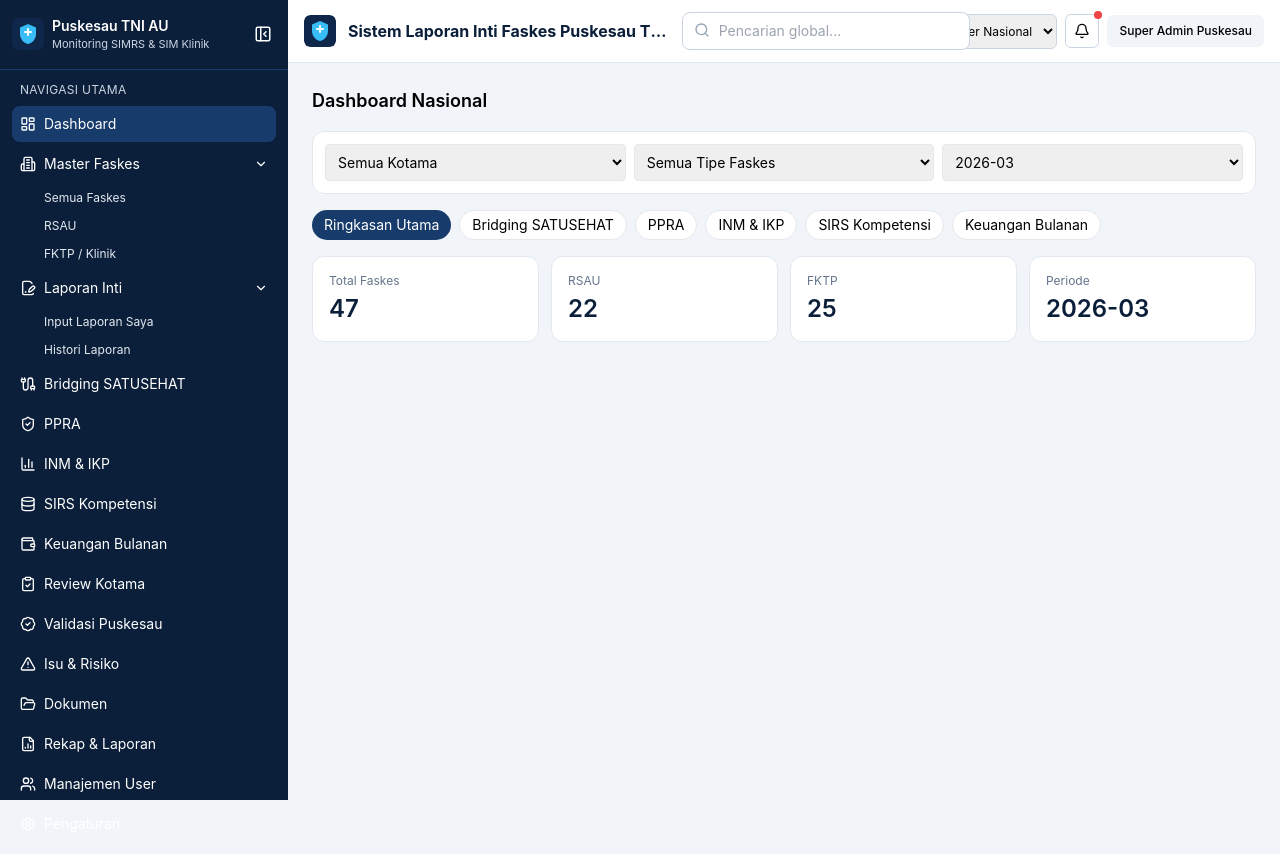
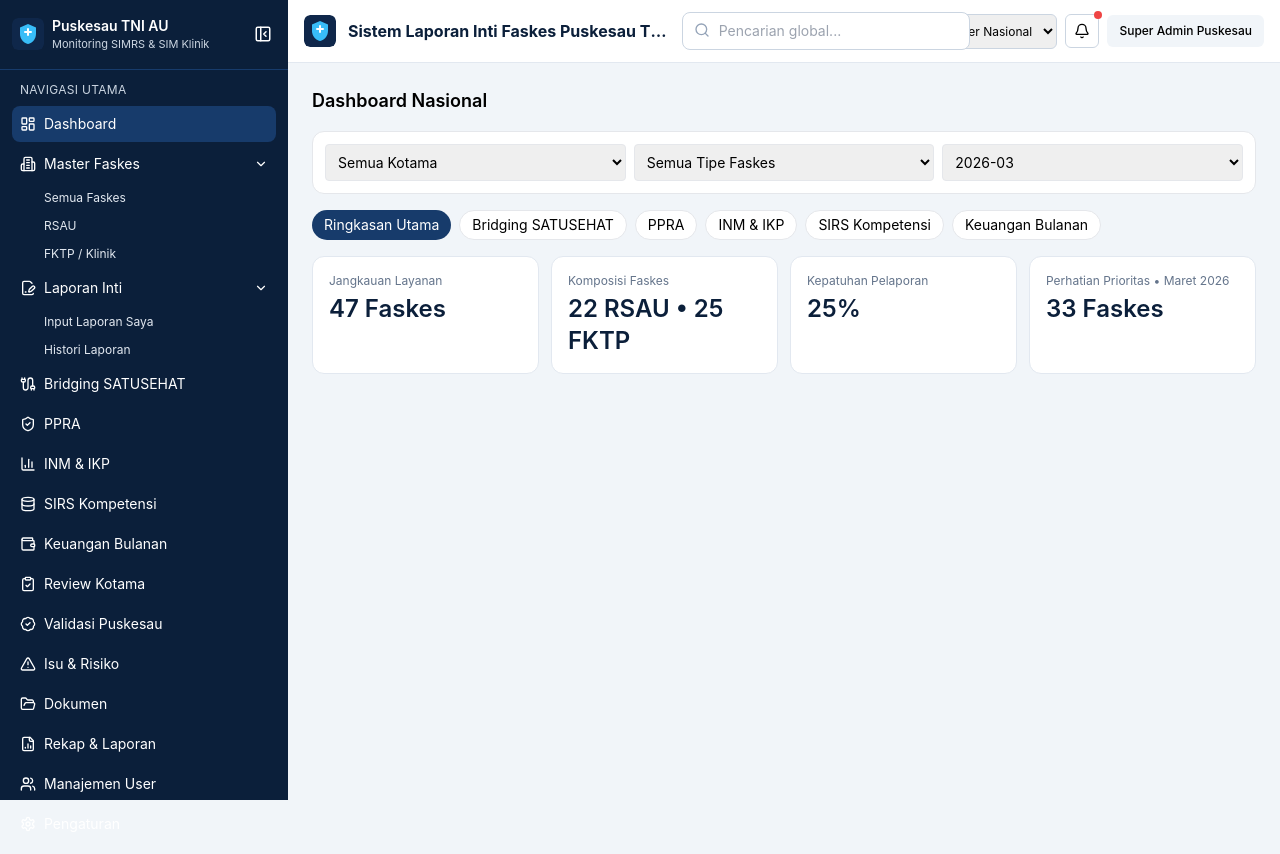
Before and after one commit to sobri3195/monitoring-simrs, a React (Vite) app: page /dashboard in a window 1280 px wide. Built offline with nearby package versions, Linux system fonts and the light colour scheme.

Commit message:
Perkaya tampilan Ringkasan Utama dashboard

```diff
--- a/src/pages/DashboardPage.jsx
+++ b/src/pages/DashboardPage.jsx
@@ -23,13 +23,44 @@ const DashboardPage = () => {
   const sirs = byPeriod(laporanSIRSKompetensi);
   const finance = byPeriod(laporanKeuanganBulanan);
 
+  const periodLabel = useMemo(() => {
+    const [year, month] = filters.periode.split('-');
+    return new Date(`${filters.periode}-01`).toLocaleDateString('id-ID', { month: 'long', year: 'numeric', timeZone: 'UTC' }) || `${month}/${year}`;
+  }, [filters.periode]);
+
+  const ringkasanUtama = useMemo(() => {
+    const moduleRows = [bridging, ppra, inmikp, sirs, finance];
+    const totalLaporan = moduleRows.reduce((sum, rows) => sum + rows.length, 0);
+    const laporanLengkap = bridging.filter((x) => x.statusPelaporan === 'Lengkap').length
+      + ppra.filter((x) => x.ppraStatusPelaporan === 'Lengkap').length
+      + inmikp.filter((x) => x.inmIkpStatusPelaporan === 'Lengkap').length
+      + sirs.filter((x) => x.statusPelaporan === 'Lengkap').length
+      + finance.filter((x) => x.financeStatusPelaporan === 'Lengkap').length;
+    const kepatuhan = totalLaporan ? `${Math.round((laporanLengkap / totalLaporan) * 100)}%` : '0%';
+
+    const faskesPerluPerhatian = new Set([
+      ...bridging.filter((x) => x.statusBridgingSatusehat === 'Terkendala').map((x) => x.faskesId),
+      ...ppra.filter((x) => !x.ppraTimTersedia || !x.ppraAntibiogramTersedia).map((x) => x.faskesId),
+      ...inmikp.filter((x) => x.inmPersenKelengkapan < 75).map((x) => x.faskesId),
+      ...sirs.filter((x) => x.sirsStatusUpdate === 'Terkendala').map((x) => x.faskesId),
+      ...finance.filter((x) => x.financePersenRealisasiAnggaran < 70).map((x) => x.faskesId)
+    ]).size;
+
+    return {
+      totalFaskes: `${faskesFiltered.length} Faskes`,
+      komposisiTipe: `${faskesFiltered.filter((f) => f.tipeFaskes === 'RSAU').length} RSAU • ${faskesFiltered.filter((f) => f.tipeFaskes === 'FKTP').length} FKTP`,
+      kepatuhan,
+      faskesPerluPerhatian
+    };
+  }, [bridging, finance, faskesFiltered, inmikp, ppra, sirs]);
+
   const renderTab = () => {
     if (tab === 'Bridging SATUSEHAT') return <div className="grid gap-3 md:grid-cols-4"><BridgingStatusCard title="Laporan Lengkap" value={bridging.filter((x) => x.statusPelaporan === 'Lengkap').length} /><BridgingStatusCard title="Belum Lapor" value={bridging.filter((x) => x.statusPelaporan === 'Belum Lapor').length} /><BridgingStatusCard title="Faskes Risiko Tinggi" value={bridging.filter((x) => x.statusBridgingSatusehat === 'Terkendala').length} /><BridgingStatusCard title="Butuh Pendampingan" value={bridging.filter((x) => x.kebutuhanPendampinganBridging).length} /></div>;
     if (tab === 'PPRA') return <div className="grid gap-3 md:grid-cols-4"><PpraSummaryCard title="Laporan Lengkap" value={ppra.filter((x) => x.ppraStatusPelaporan === 'Lengkap').length} /><PpraSummaryCard title="Belum Lapor" value={ppra.filter((x) => x.ppraStatusPelaporan === 'Belum Lapor').length} /><PpraSummaryCard title="Risiko Tinggi" value={ppra.filter((x) => !x.ppraTimTersedia || !x.ppraAntibiogramTersedia).length} /><PpraSummaryCard title="Butuh Pendampingan" value={ppra.filter((x) => x.ppraKebutuhanPendampingan).length} /></div>;
     if (tab === 'INM & IKP') return <div className="grid gap-3 md:grid-cols-4"><IndicatorSummaryCard title="Laporan Lengkap" value={inmikp.filter((x) => x.inmIkpStatusPelaporan === 'Lengkap').length} /><IndicatorSummaryCard title="Belum Lapor" value={inmikp.filter((x) => x.inmIkpStatusPelaporan === 'Belum Lapor').length} /><IndicatorSummaryCard title="Capaian Rendah" value={inmikp.filter((x) => x.inmPersenKelengkapan < 75).length} /><IndicatorSummaryCard title="Butuh Pendampingan" value={inmikp.filter((x) => x.inmKebutuhanPendampingan).length} /></div>;
     if (tab === 'SIRS Kompetensi') return <div className="grid gap-3 md:grid-cols-4"><SirsUpdateCard title="Laporan Lengkap" value={sirs.filter((x) => x.statusPelaporan === 'Lengkap').length} /><SirsUpdateCard title="Belum Lapor" value={sirs.filter((x) => x.statusPelaporan === 'Belum Lapor').length} /><SirsUpdateCard title="Terkendala" value={sirs.filter((x) => x.sirsStatusUpdate === 'Terkendala').length} /><SirsUpdateCard title="Butuh Pendampingan" value={sirs.filter((x) => x.sirsKebutuhanPendampingan).length} /></div>;
     if (tab === 'Keuangan Bulanan') return <div className="grid gap-3 md:grid-cols-4"><FinanceSummaryCard title="Laporan Lengkap" value={finance.filter((x) => x.financeStatusPelaporan === 'Lengkap').length} /><FinanceSummaryCard title="Belum Lapor" value={finance.filter((x) => x.financeStatusPelaporan === 'Belum Lapor').length} /><FinanceSummaryCard title="Risiko Tinggi" value={finance.filter((x) => x.financePersenRealisasiAnggaran < 70).length} /><FinanceSummaryCard title="Butuh Pendampingan" value={finance.filter((x) => x.financeKebutuhanPendampingan).length} /></div>;
-    return <div className="grid gap-3 md:grid-cols-4"><BridgingStatusCard title="Total Faskes" value={faskesFiltered.length} /><BridgingStatusCard title="RSAU" value={faskesFiltered.filter((f) => f.tipeFaskes === 'RSAU').length} /><BridgingStatusCard title="FKTP" value={faskesFiltered.filter((f) => f.tipeFaskes === 'FKTP').length} /><BridgingStatusCard title="Periode" value={filters.periode} /></div>;
+    return <div className="grid gap-3 md:grid-cols-4"><BridgingStatusCard title="Jangkauan Layanan" value={ringkasanUtama.totalFaskes} /><BridgingStatusCard title="Komposisi Faskes" value={ringkasanUtama.komposisiTipe} /><BridgingStatusCard title="Kepatuhan Pelaporan" value={ringkasanUtama.kepatuhan} /><BridgingStatusCard title={`Perhatian Prioritas • ${periodLabel}`} value={`${ringkasanUtama.faskesPerluPerhatian} Faskes`} /></div>;
   };
 
   return (
```
